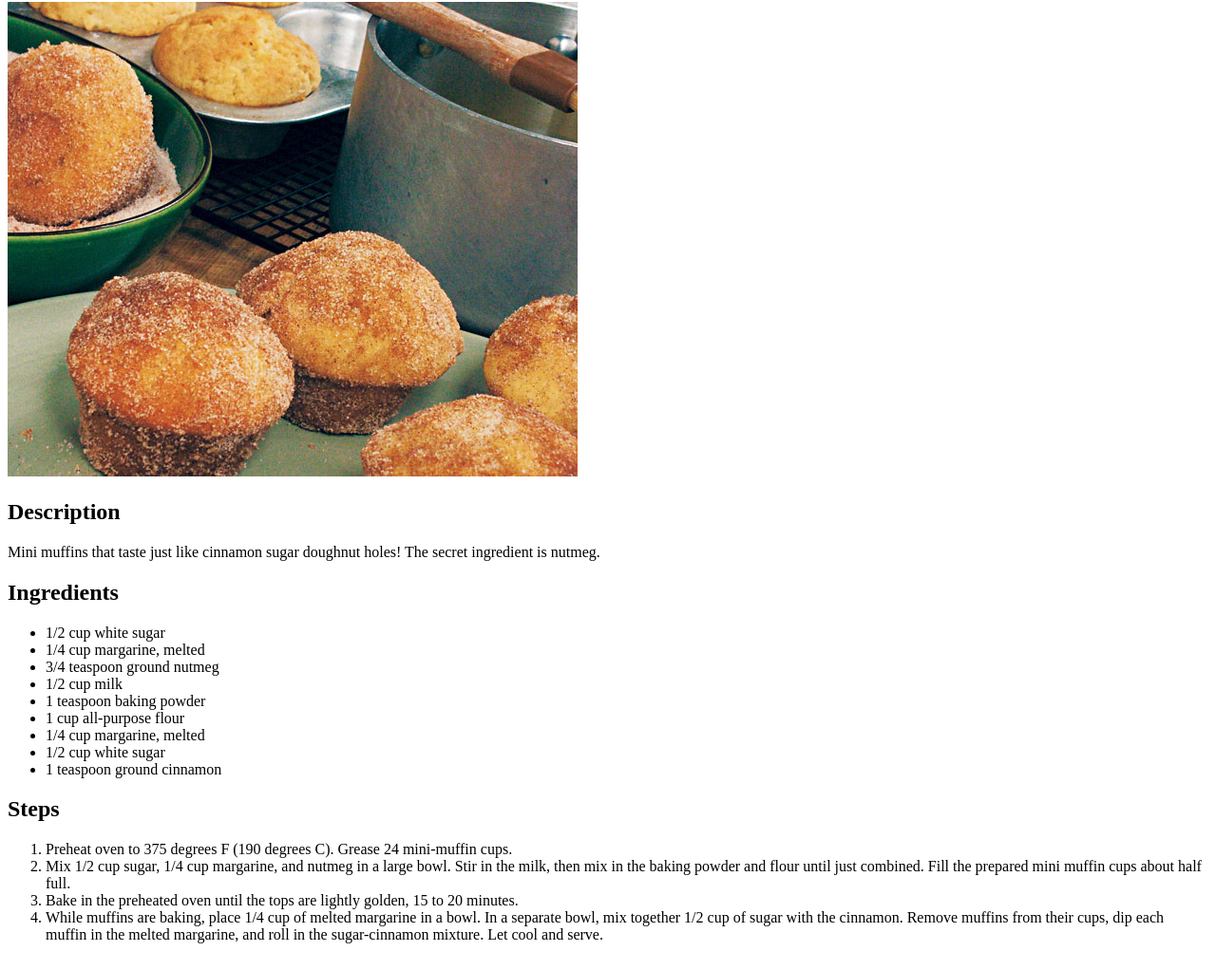
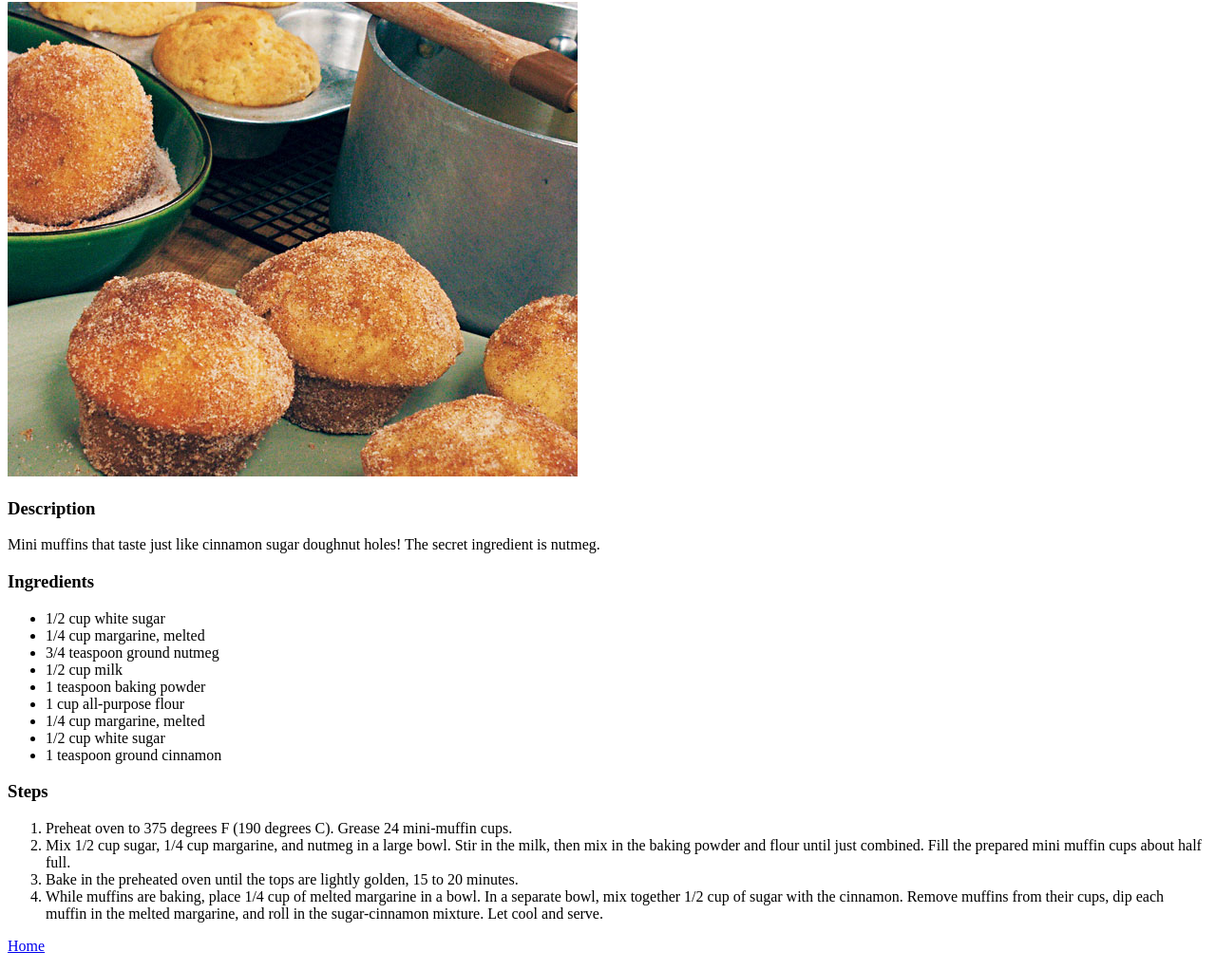
Before and after one commit to fjordjc/odin-recipes, a plain HTML site: page recipes/donutmuffins.html in a window 1280 px wide. Shown: the part 78-1100 px from the top of the page at 95% size. Drawn offline with Linux system fonts and the light colour scheme.

Commit message:
Create image directory, adjust headings and add home button to recipes

```diff
--- a/recipes/donutmuffins.html
+++ b/recipes/donutmuffins.html
@@ -6,10 +6,10 @@
     </head>
     <body>
         <h1>Donut Muffins</h1>
-        <img src="../donutmuffins.png" alt="Delicious donut muffins">
-        <h2>Description</h2>
+        <img src="../images/donutmuffins.png" alt="Delicious donut muffins">
+        <h3>Description</h3>
         <p>Mini muffins that taste just like cinnamon sugar doughnut holes! The secret ingredient is nutmeg.</p>
-        <h2>Ingredients</h2>
+        <h3>Ingredients</h3>
         <ul>
             <li>1/2 cup white sugar</li>
             <li>1/4 cup margarine, melted</li>
@@ -21,12 +21,13 @@
             <li>1/2 cup white sugar</li>
             <li>1 teaspoon ground cinnamon</li>
         </ul>
-        <h2>Steps</h2>
+        <h3>Steps</h3>
         <ol>
             <li>Preheat oven to 375 degrees F (190 degrees C). Grease 24 mini-muffin cups.</li>
             <li>Mix 1/2 cup sugar, 1/4 cup margarine, and nutmeg in a large bowl. Stir in the milk, then mix in the baking powder and flour until just combined. Fill the prepared mini muffin cups about half full.</li>
             <li>Bake in the preheated oven until the tops are lightly golden, 15 to 20 minutes.</li>
             <li>While muffins are baking, place 1/4 cup of melted margarine in a bowl. In a separate bowl, mix together 1/2 cup of sugar with the cinnamon. Remove muffins from their cups, dip each muffin in the melted margarine, and roll in the sugar-cinnamon mixture. Let cool and serve.</li>
         </ol>
+        <p><a href=../index.html>Home</a></p>
     </body>
 </html>
```
Also changed, not shown: recipes/fudge.html (+5 -4 lines), recipes/oreocookieballs.html (+5 -4 lines), images/donutmuffins.png (renamed from donutmuffins.png), images/fudge.png (renamed from fudge.png), images/oreocookieballs.png (renamed from oreocookieballs.png).
